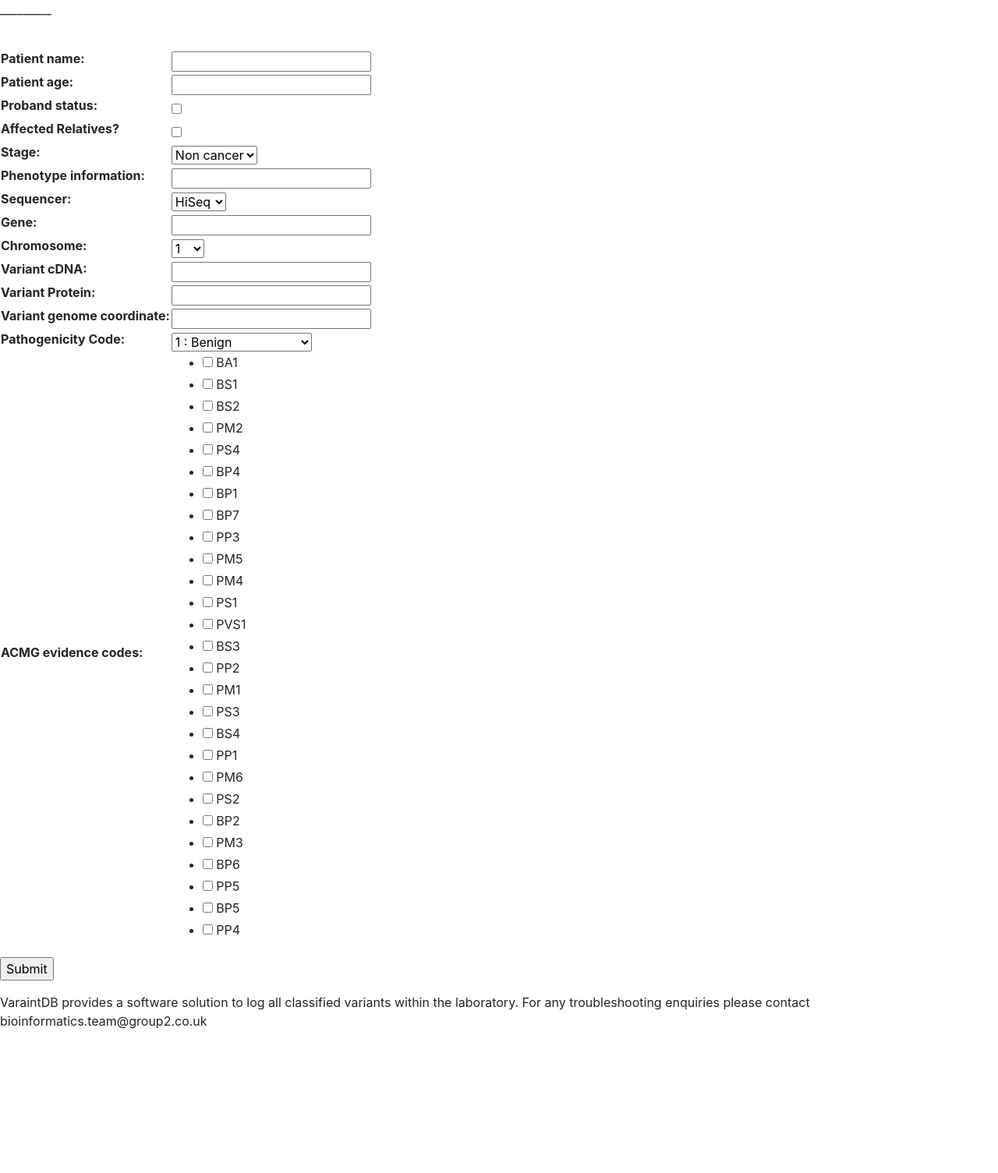
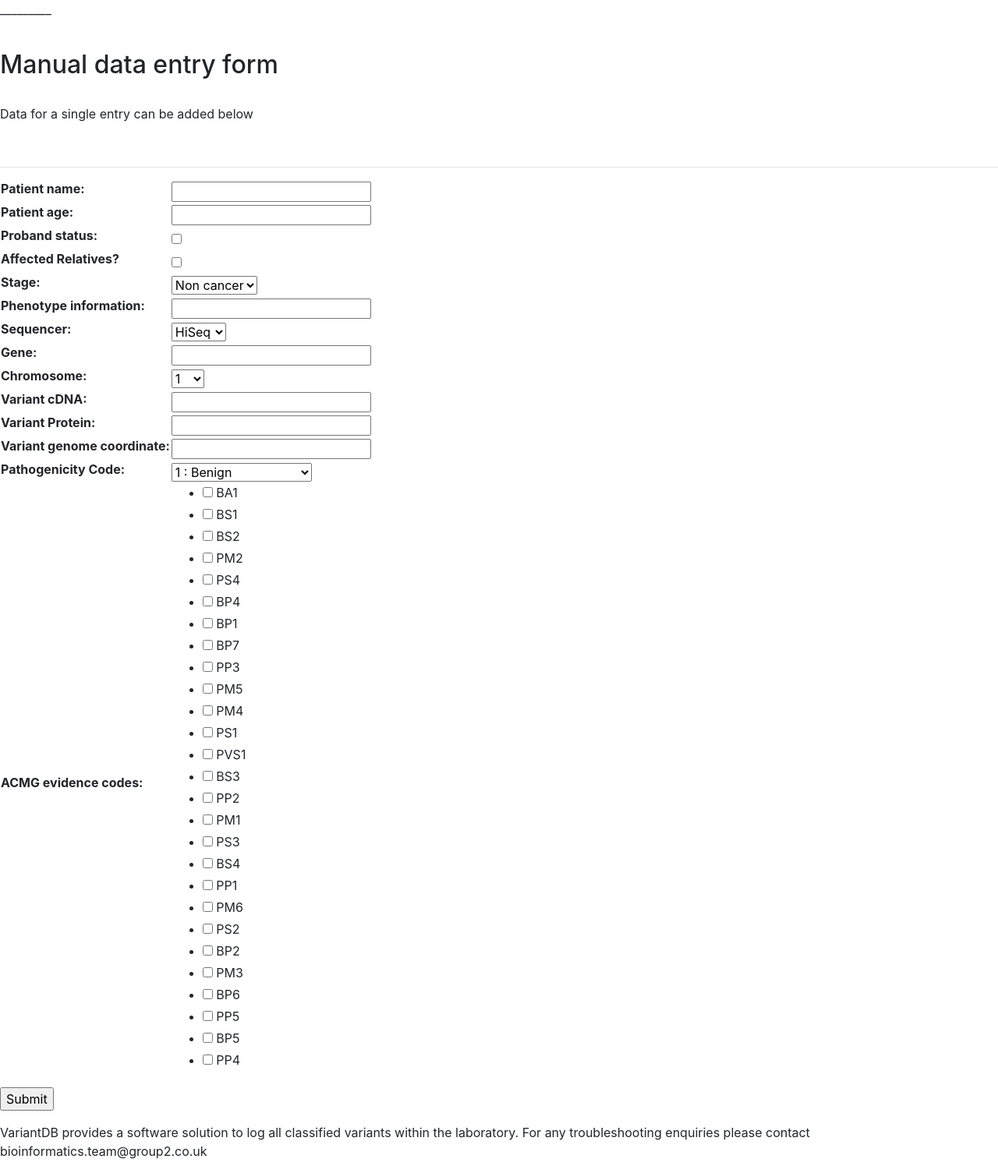
Before and after one commit to seikom/BIOL60860_IT, a Django app: page /datainput/ in a window 1280 px wide. Shown: the part 56-1561 px from the top of the page at 78% size. Before the commit the page ends 1376 px from the top, so only its background shows below. Run offline with Django 3.2, Linux system fonts and the light colour scheme; some libraries are stand-ins or nearby versions.

Commit message:
Made slight changes to html pages - template (typo) and data entry - adding titles

```diff
--- a/VariantDatabase/DB/templates/DB/base.html
+++ b/VariantDatabase/DB/templates/DB/base.html
@@ -53,7 +53,7 @@
 
 
           <p>
-          VaraintDB provides a software solution to log all classified variants within the laboratory.
+          VariantDB provides a software solution to log all classified variants within the laboratory.
           For any troubleshooting enquiries please contact bioinformatics.team@group2.co.uk
 
           </p>
--- a/VariantDatabase/DB/templates/DB/datainputpage.html
+++ b/VariantDatabase/DB/templates/DB/datainputpage.html
@@ -1,7 +1,11 @@
 {% extends 'DB/base.html' %}
 {% load static %}
 {% block content %}
-
+<h2>Manual data entry form</h2>
+<br>
+<p>Data for a single entry can be added below</p>
+<br>
+<hr>
 
 <form action="/datainput/" method="post">
     {% csrf_token %}
```
